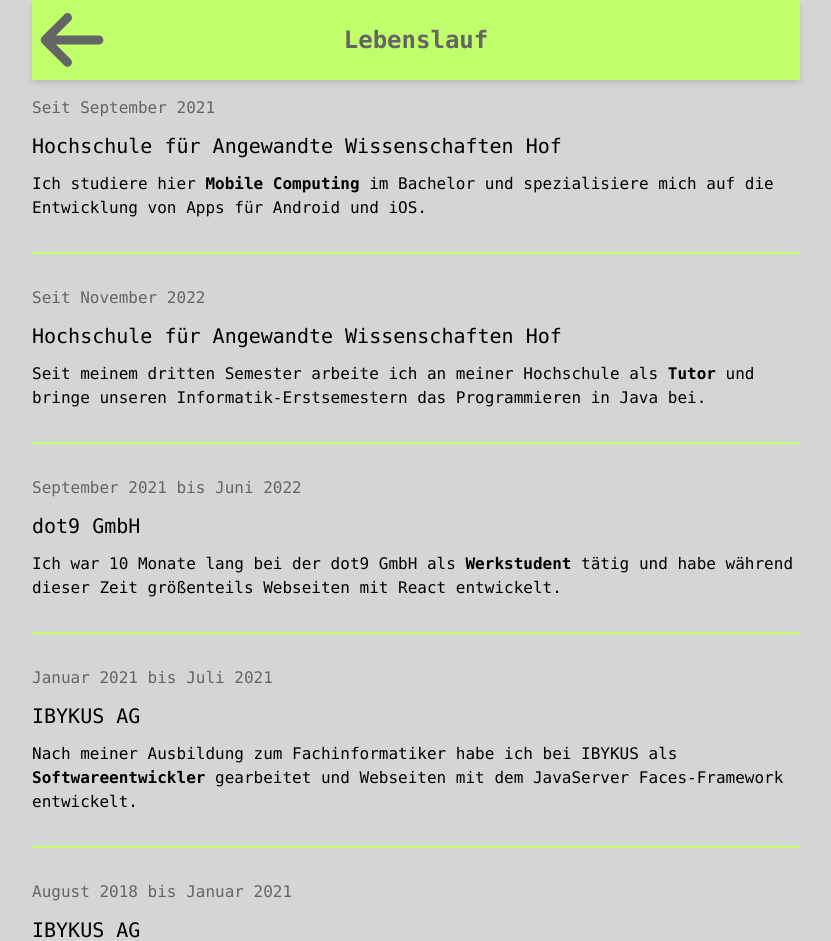
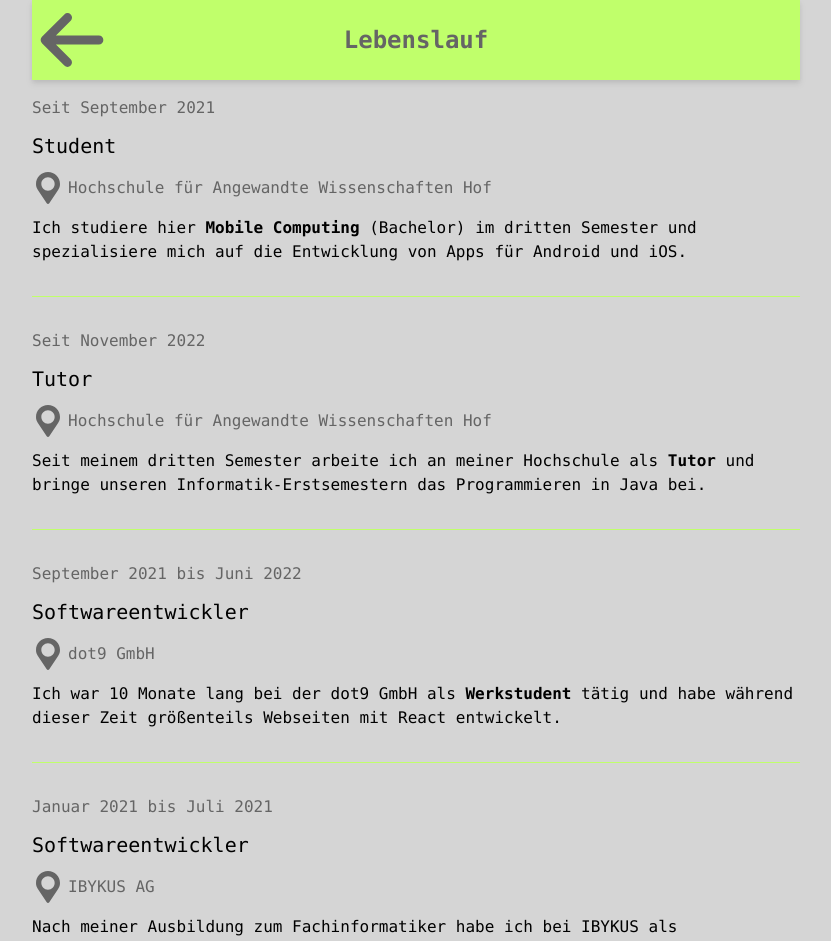
Before and after one commit to tim-w97/MyProfilePage, a React (Create React App) app: page /lebenslauf in a window 1280 px wide. Shown: the top 941 px of the page, without its empty margins (224-1055 px from the left). Built offline with nearby package versions, Linux system fonts and the light colour scheme.

Commit message:
created a CVEntry widger

```diff
--- a/src/pages/CVPage.js
+++ b/src/pages/CVPage.js
@@ -1,5 +1,6 @@
 import { useEffect } from "react";
 import { Link } from "react-router-dom";
+import CVEntry from "../widgets/CVEntry";
 import Divider from "../widgets/Divider";
 import Back from "../widgets/icons/Back";
 
@@ -9,61 +10,74 @@ function CVPage() {
   return (
     <div className="font-mono md:mx-20">
       <div className="max-w-screen-md m-auto">
-        <div className="mx-5 md:mx-0">
-          <p className="mt-24 text-tim-gray">Seit September 2021</p>
-          <p className="text-xl my-3">
-            Hochschule für Angewandte Wissenschaften Hof
-          </p>
+        <CVEntry
+          className="mt-24"
+          time="Seit September 2021"
+          position="Student"
+          location="Hochschule für Angewandte Wissenschaften Hof"
+          description={
             <p>
               Ich studiere hier{" "}
-            <span className="font-bold">Mobile Computing</span> im Bachelor und
-            spezialisiere mich auf die Entwicklung von Apps für Android und iOS.
+              <span className="font-bold">Mobile Computing</span> (Bachelor) im
+              dritten Semester und spezialisiere mich auf die Entwicklung von
+              Apps für Android und iOS.
             </p>
-        </div>
+          }
+        />
 
         <Divider />
 
-        <div className="mx-5 md:mx-0">
-          <p className="text-tim-gray">Seit November 2022</p>
-          <p className="text-xl my-3">
-            Hochschule für Angewandte Wissenschaften Hof
-          </p>
+        <CVEntry
+          time="Seit November 2022"
+          position="Tutor"
+          location="Hochschule für Angewandte Wissenschaften Hof"
+          description={
             <p>
               Seit meinem dritten Semester arbeite ich an meiner Hochschule als{" "}
               <span className="font-bold">Tutor</span> und bringe unseren
               Informatik-Erstsemestern das Programmieren in Java bei.
             </p>
-        </div>
+          }
+        />
 
         <Divider />
 
-        <div className="mx-5 md:mx-0">
-          <p className="text-tim-gray">September 2021 bis Juni 2022</p>
-          <p className="text-xl my-3">dot9 GmbH</p>
+        <CVEntry
+          time="September 2021 bis Juni 2022"
+          position="Softwareentwickler"
+          location="dot9 GmbH"
+          description={
             <p>
               Ich war 10 Monate lang bei der dot9 GmbH als{" "}
               <span className="font-bold">Werkstudent</span> tätig und habe
               während dieser Zeit größenteils Webseiten mit React entwickelt.
             </p>
-        </div>
+          }
+        />
 
         <Divider />
 
-        <div className="mx-5 md:mx-0">
-          <p className="text-tim-gray">Januar 2021 bis Juli 2021</p>
-          <p className="text-xl my-3">IBYKUS AG</p>
+        <CVEntry
+          time="Januar 2021 bis Juli 2021"
+          position="Softwareentwickler"
+          location="IBYKUS AG"
+          description={
             <p>
-            Nach meiner Ausbildung zum Fachinformatiker habe ich bei IBYKUS als{" "}
-            <span className="font-bold">Softwareentwickler</span> gearbeitet und
-            Webseiten mit dem JavaServer Faces-Framework entwickelt.
+              Nach meiner Ausbildung zum Fachinformatiker habe ich bei IBYKUS
+              als <span className="font-bold">Softwareentwickler</span>{" "}
+              gearbeitet und Webseiten mit dem JavaServer Faces Framework
+              entwickelt.
             </p>
-        </div>
+          }
+        />
 
         <Divider />
 
-        <div className="mx-5 md:mx-0">
-          <p className="text-tim-gray">August 2018 bis Januar 2021</p>
-          <p className="text-xl my-3">IBYKUS AG</p>
+        <CVEntry
+          time="August 2018 bis Januar 2021"
+          position="Ausbildung zum Fachinformatiker für Anwendungsentwicklung"
+          location="IBYKUS AG"
+          description={
             <p className="mb-8">
               Bei der IBYKUS AG habe ich meine Ausbildung zum{" "}
               <span className="font-bold">
@@ -71,7 +85,8 @@ function CVPage() {
               </span>{" "}
               abgeschlossen.
             </p>
-        </div>
+          }
+        />
       </div>
       <div className="fixed top-0 left-0 right-0">
         <div className="md:mx-20">
--- /dev/null
+++ b/src/widgets/CVEntry.js
@@ -0,0 +1,17 @@
+import Location from "./icons/Location";
+
+function CVEntry(props) {
+  return (
+    <div className={props.className + " mx-5 md:mx-0"}>
+      <p className="text-tim-gray">{props.time}</p>
+      <p className="text-xl mt-3">{props.position}</p>
+      <div className="flex items-center my-3">
+        <Location className="w-8 mr-1" />
+        <p className="text-tim-gray">{props.location}</p>
+      </div>
+      {props.description}
+    </div>
+  );
+}
+
+export default CVEntry;
--- a/src/widgets/Divider.js
+++ b/src/widgets/Divider.js
@@ -1,5 +1,5 @@
 function Divider() {
-  return <div className="bg-tim-green h-0.5 my-8"></div>;
+  return <div className="bg-tim-green h-[1px] my-8"></div>;
 }
 
 export default Divider;
--- /dev/null
+++ b/src/widgets/icons/Location.js
@@ -0,0 +1,13 @@
+function Location(props) {
+  return (
+    <svg className={props.className + " fill-tim-gray"} viewBox="0 0 512 512">
+      <path
+        d="M256,0C149.3,0,64,85.3,64,192c0,36.9,11,65.4,30.1,94.3l141.7,215v0c4.3,6.5,11.7,10.7,20.2,10.7c8.5,0,16-4.3,20.2-10.7
+	l141.7-215C437,257.4,448,228.9,448,192C448,85.3,362.7,0,256,0z M256,298.6c-58.9,0-106.7-47.8-106.7-106.8
+	c0-59,47.8-106.8,106.7-106.8c58.9,0,106.7,47.8,106.7,106.8C362.7,250.8,314.9,298.6,256,298.6z"
+      />
+    </svg>
+  );
+}
+
+export default Location;
```
Lines whose indentation alone changed are shown as unchanged.
